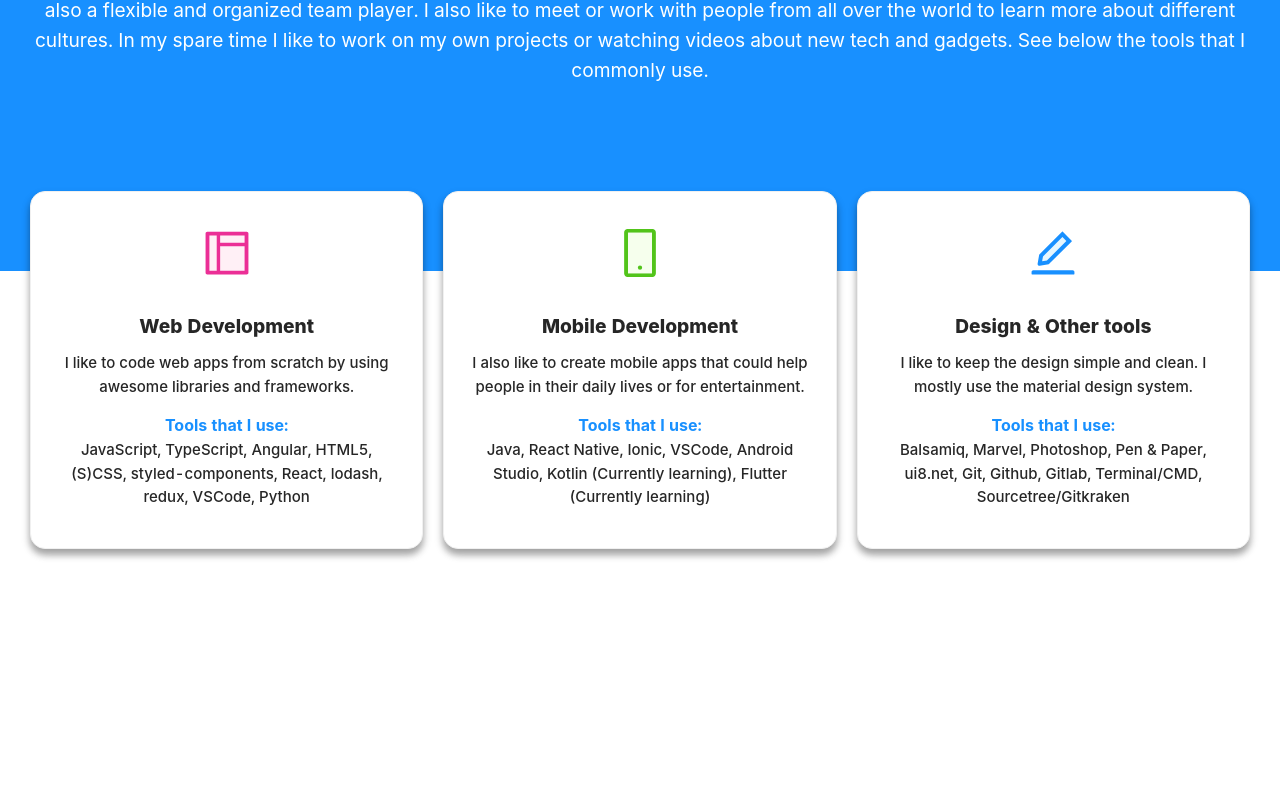
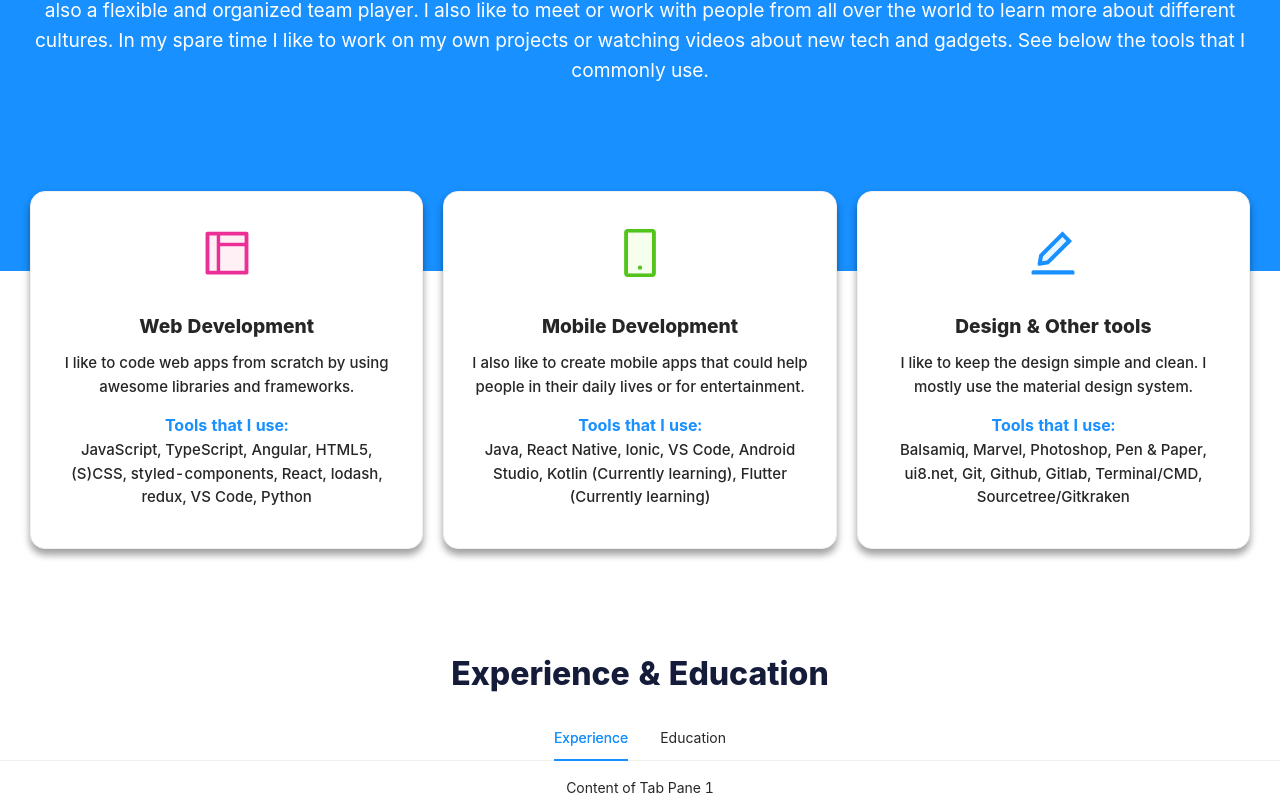
Before and after one commit to NamTPhan/NamTPhan.github.io, a React (Create React App) app: page / in a window 1280 px wide. Shown: the part 1197-1998 px from the top of the page. Before the commit the page ends 1766 px from the top, so only its background shows below. Built offline with nearby package versions, Linux system fonts and the light colour scheme.

Commit message:
Experience section setup

```diff
--- a/src/App.js
+++ b/src/App.js
@@ -3,6 +3,9 @@ import NavBar from "./components/NavBar";
 import LandingSection from "./components/LandingSection";
 import AboutSection from "./components/AboutSection";
 import SkillsSection from "./components/SkillsSection";
+import ExperienceSection from "./components/ExperienceSection";
+import ProjectsSection from "./components/ProjectsSection";
+import ContactSection from "./components/ContactSection";
 
 import "antd/dist/antd.css";
 
@@ -13,6 +16,9 @@ function App() {
       <LandingSection />
       <AboutSection />
       <SkillsSection />
+      <ExperienceSection />
+      <ProjectsSection />
+      <ContactSection />
     </div>
   );
 }
--- a/src/components/ContactSection.js
+++ b/src/components/ContactSection.js
@@ -1,3 +1,13 @@
 import React from "react";
 import { Row, Col } from "antd";
 import styled from "styled-components";
+
+const ContactSection = () => (
+  <Row>
+    <Col>
+
+    </Col>
+  </Row>
+)
+
+export default ContactSection
--- a/src/components/ExperienceSection.js
+++ b/src/components/ExperienceSection.js
@@ -1,3 +1,30 @@
 import React from "react";
-import { Row, Col } from "antd";
+import { Row, Col, Tabs } from "antd";
 import styled from "styled-components";
+
+const { TabPane } = Tabs;
+
+const H1 = styled.h1`
+  font-size: 2rem;
+  font-weight: 800;
+  color: #141c3a;
+  text-align: center;
+`;
+
+const ExperienceSection = () => (
+  <Row style={{ marginTop: "80px" }}>
+    <Col span={24}>
+      <H1>Experience & Education</H1>
+      <Tabs defaultActiveKey="1" centered style={{textAlign: "center"}}>
+        <TabPane tab="Experience" key="1">
+          Content of Tab Pane 1
+        </TabPane>
+        <TabPane tab="Education" key="2">
+          Content of Tab Pane 2
+        </TabPane>
+      </Tabs>
+    </Col>
+  </Row>
+);
+
+export default ExperienceSection;
--- a/src/components/ProjectsSection.js
+++ b/src/components/ProjectsSection.js
@@ -1,3 +1,13 @@
 import React from "react";
 import { Row, Col } from "antd";
 import styled from "styled-components";
+
+const ProjectsSection = () => (
+  <Row>
+    <Col>
+
+    </Col>
+  </Row>
+)
+
+export default ProjectsSection
--- a/src/components/SkillsSection.js
+++ b/src/components/SkillsSection.js
@@ -56,13 +56,13 @@ const SkillsSection = () => (
       icon={<LayoutTwoTone twoToneColor="#eb2f96" />}
       title="Web Development"
       description="I like to code web apps from scratch by using awesome libraries and frameworks."
-      tools="JavaScript, TypeScript, Angular, HTML5, (S)CSS, styled-components, React, lodash, redux, VSCode, Python"
+      tools="JavaScript, TypeScript, Angular, HTML5, (S)CSS, styled-components, React, lodash, redux, VS Code, Python"
     />
     <CardBlock
       icon={<MobileTwoTone twoToneColor="#52c41a" />}
       title="Mobile Development"
       description="I also like to create mobile apps that could help people in their daily lives or for entertainment."
-      tools="Java, React Native, Ionic, VSCode, Android Studio, Kotlin (Currently learning), Flutter (Currently learning)"
+      tools="Java, React Native, Ionic, VS Code, Android Studio, Kotlin (Currently learning), Flutter (Currently learning)"
     />
     <CardBlock
       icon={<EditTwoTone />}
```
